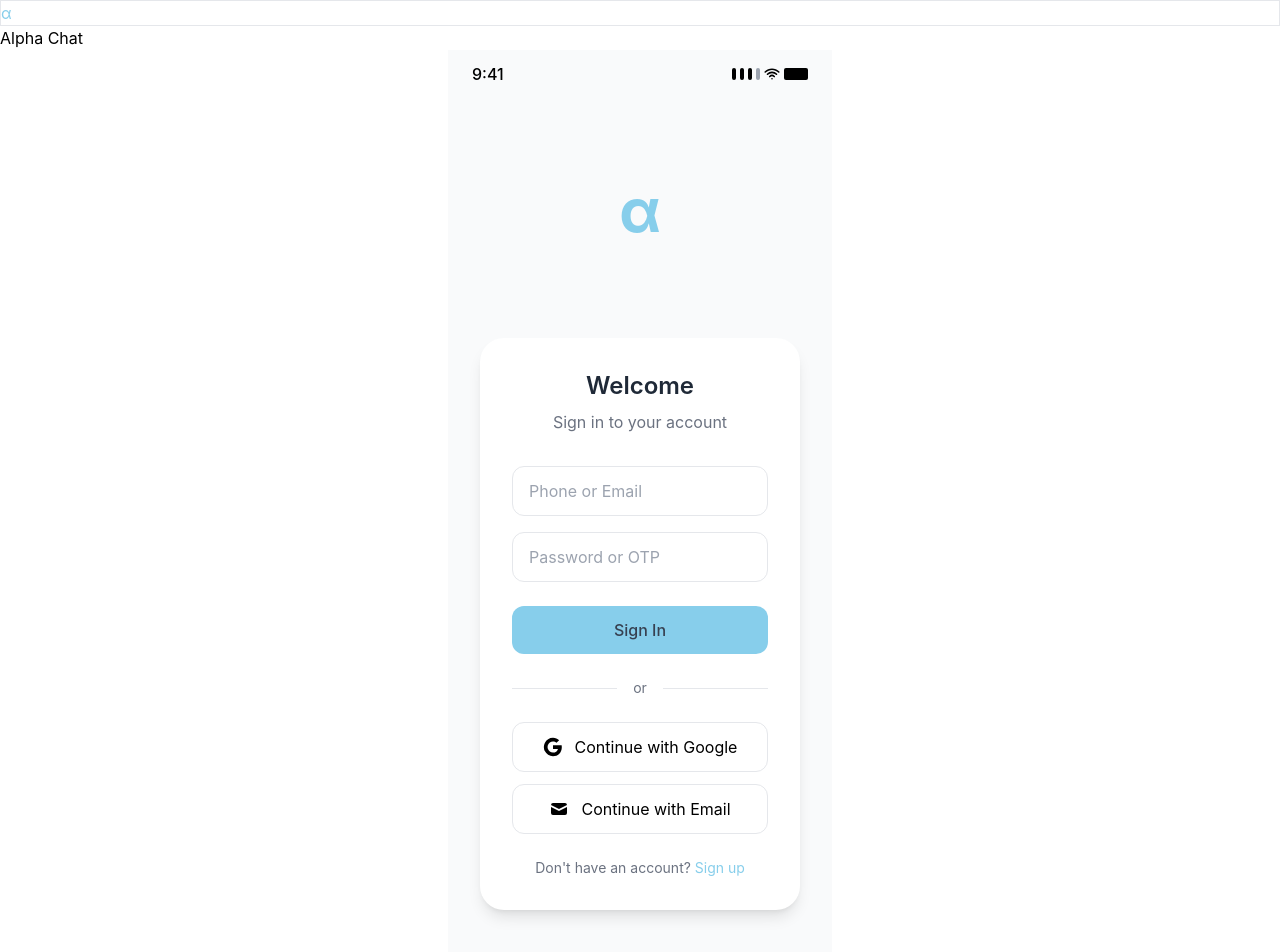
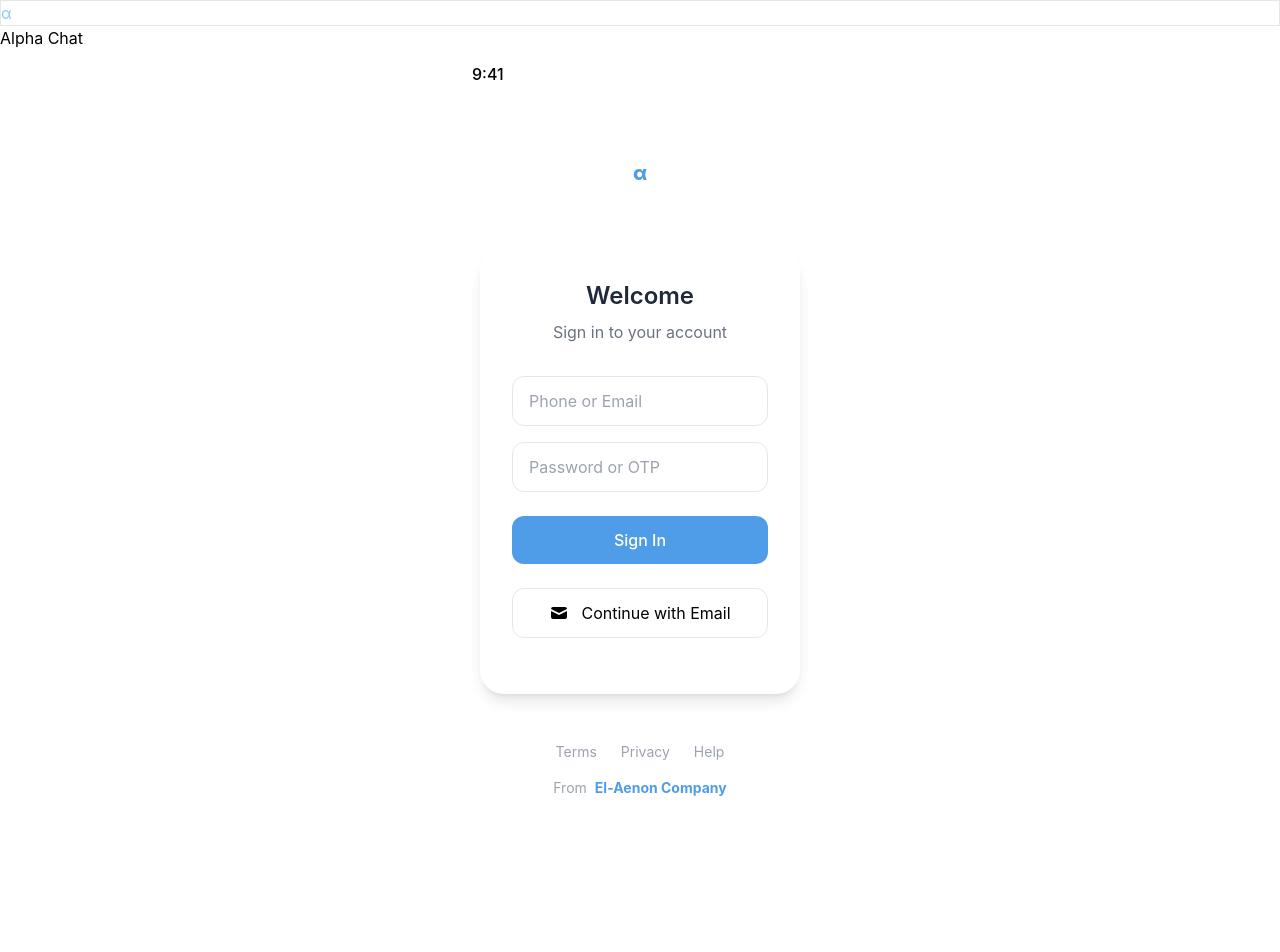
Before and after one commit to A42999/Alpha_Chat-, a React (Vite) app: page / in a window 1280 px wide. Shown: the top 952 px of the page. After the commit the page ends 862 px from the top, so only its background shows below. Built offline with nearby package versions, Linux system fonts and the light colour scheme.

Commit message:
Update SignInScreen.tsx

```diff
--- a/src/components/SignInScreen.tsx
+++ b/src/components/SignInScreen.tsx
@@ -13,29 +13,20 @@ const SignInScreen: React.FC<SignInScreenProps> = ({ onSignIn }) => {
   }
 
   return (
-    <div className="mobile-container bg-gray-50">
+    <div className="mobile-container bg-white">
       {/* Status Bar */}
       <div className="status-bar">
         <span>9:41</span>
         <div className="flex items-center space-x-1">
-          <div className="flex space-x-1">
-            <div className="w-1 h-3 bg-black rounded-full"></div>
-            <div className="w-1 h-3 bg-black rounded-full"></div>
-            <div className="w-1 h-3 bg-black rounded-full"></div>
-            <div className="w-1 h-3 bg-gray-400 rounded-full"></div>
-          </div>
-          <svg className="w-4 h-4" fill="currentColor" viewBox="0 0 20 20">
-            <path fillRule="evenodd" d="M17.778 8.222c-4.296-4.296-11.26-4.296-15.556 0A1 1 0 01.808 6.808c5.076-5.077 13.308-5.077 18.384 0a1 1 0 01-1.414 1.414zM14.95 11.05a7 7 0 00-9.9 0 1 1 0 01-1.414-1.414 9 9 0 0112.728 0 1 1 0 01-1.414 1.414zM12.12 13.88a3 3 0 00-4.24 0 1 1 0 01-1.415-1.415 5 5 0 017.07 0 1 1 0 01-1.415 1.415zM9 16a1 1 0 011-1h.01a1 1 0 110 2H10a1 1 0 01-1-1z" clipRule="evenodd" />
-          </svg>
-          <div className="w-6 h-3 bg-black rounded-sm"></div>
+          {/* ...status indicators same as before... */}
         </div>
       </div>
 
       <div className="flex flex-col items-center justify-center px-8 py-16">
         {/* Logo */}
-        <div className="mb-16">
-          <div className="w-24 h-24 rounded-full flex items-center justify-center mb-4">
-            <span className="text-alpha-light-blue text-6xl font-bold">α</span>
+        <div className="mb-12">
+          <div className="w-[22px] h-[22px] rounded-full flex items-center justify-center mb-4">
+            <span className="text-[#4F9DE8] text-xl font-extrabold">α</span>
           </div>
         </div>
 
@@ -52,43 +43,26 @@ const SignInScreen: React.FC<SignInScreenProps> = ({ onSignIn }) => {
               placeholder="Phone or Email"
               value={phoneOrEmail}
               onChange={(e) => setPhoneOrEmail(e.target.value)}
-              className="w-full px-4 py-3 border border-gray-200 rounded-xl focus:outline-none focus:ring-2 focus:ring-alpha-light-blue focus:border-transparent"
+              className="w-full px-4 py-3 border border-gray-200 rounded-xl focus:outline-none focus:ring-2 focus:ring-[#4F9DE8] focus:border-transparent"
             />
             <input
               type="password"
               placeholder="Password or OTP"
               value={password}
               onChange={(e) => setPassword(e.target.value)}
-              className="w-full px-4 py-3 border border-gray-200 rounded-xl focus:outline-none focus:ring-2 focus:ring-alpha-light-blue focus:border-transparent"
+              className="w-full px-4 py-3 border border-gray-200 rounded-xl focus:outline-none focus:ring-2 focus:ring-[#4F9DE8] focus:border-transparent"
             />
           </div>
 
           <button
             onClick={handleSignIn}
-            className="w-full bg-alpha-light-blue text-gray-700 font-medium py-3 rounded-xl mb-6 hover:bg-blue-400 transition-colors"
+            className="w-full bg-[#4F9DE8] text-white font-medium py-3 rounded-xl mb-6 hover:bg-blue-500 transition-colors"
           >
             Sign In
           </button>
 
-          <div className="text-center mb-6">
-            <div className="flex items-center">
-              <div className="flex-1 border-t border-gray-200"></div>
-              <span className="px-4 text-gray-500 text-sm">or</span>
-              <div className="flex-1 border-t border-gray-200"></div>
-            </div>
-          </div>
-
-          <div className="space-y-3">
-            <button className="w-full flex items-center justify-center py-3 border border-gray-200 rounded-xl hover:bg-gray-50 transition-colors">
-              <svg className="w-5 h-5 mr-3" viewBox="0 0 24 24">
-                <path fill="currentColor" d="M22.56 12.25c0-.78-.07-1.53-.2-2.25H12v4.26h5.92c-.26 1.37-1.04 2.53-2.21 3.31v2.77h3.57c2.08-1.92 3.28-4.74 3.28-8.09z"/>
-                <path fill="currentColor" d="M12 23c2.97 0 5.46-.98 7.28-2.66l-3.57-2.77c-.98.66-2.23 1.06-3.71 1.06-2.86 0-5.29-1.93-6.16-4.53H2.18v2.84C3.99 20.53 7.7 23 12 23z"/>
-                <path fill="currentColor" d="M5.84 14.09c-.22-.66-.35-1.36-.35-2.09s.13-1.43.35-2.09V7.07H2.18C1.43 8.55 1 10.22 1 12s.43 3.45 1.18 4.93l2.85-2.22.81-.62z"/>
-                <path fill="currentColor" d="M12 5.38c1.62 0 3.06.56 4.21 1.64l3.15-3.15C17.45 2.09 14.97 1 12 1 7.7 1 3.99 3.47 2.18 7.07l3.66 2.84c.87-2.6 3.3-4.53 6.16-4.53z"/>
-              </svg>
-              Continue with Google
-            </button>
-            <button className="w-full flex items-center justify-center py-3 border border-gray-200 rounded-xl hover:bg-gray-50 transition-colors">
+          {/* Continue with Email */}
+          <button className="w-full flex items-center justify-center py-3 border border-gray-200 rounded-xl hover:bg-gray-50 transition-colors mb-6">
             <svg className="w-5 h-5 mr-3" fill="currentColor" viewBox="0 0 20 20">
               <path d="M2.003 5.884L10 9.882l7.997-3.998A2 2 0 0016 4H4a2 2 0 00-1.997 1.884z"/>
               <path d="M18 8.118l-8 4-8-4V14a2 2 0 002 2h12a2 2 0 002-2V8.118z"/>
@@ -97,24 +71,17 @@ const SignInScreen: React.FC<SignInScreenProps> = ({ onSignIn }) => {
           </button>
         </div>
 
-          <div className="text-center mt-6">
-            <p className="text-gray-500 text-sm">
-              Don't have an account?{' '}
-              <span className="text-alpha-light-blue cursor-pointer">Sign up</span>
-            </p>
-          </div>
-        </div>
-
-        {/* Footer */}
-        <div className="mt-16 flex space-x-6 text-gray-400 text-sm">
+        {/* Policies */}
+        <div className="mt-12 flex space-x-6 text-gray-400 text-sm">
           <span>Terms</span>
           <span>Privacy</span>
           <span>Help</span>
         </div>
 
-        <div className="mt-4 flex items-center text-gray-400 text-sm">
-          <span>Made with</span>
-          <span className="ml-2 text-alpha-light-blue font-semibold">Visily</span>
+        {/* Footer Branding */}
+        <div className="mt-4 flex items-center text-sm">
+          <span className="text-gray-400">From</span>
+          <span className="ml-2 text-[#4F9DE8] font-bold">El-Aenon Company</span>
         </div>
       </div>
     </div>
```
Lines whose indentation alone changed are shown as unchanged.
